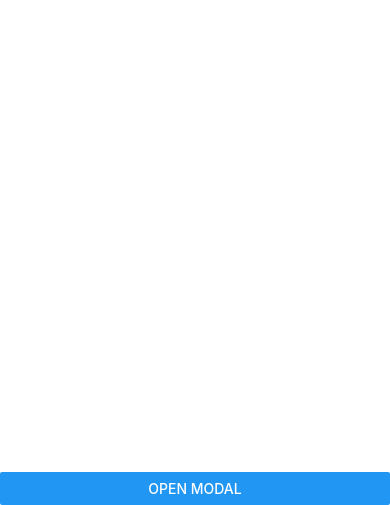
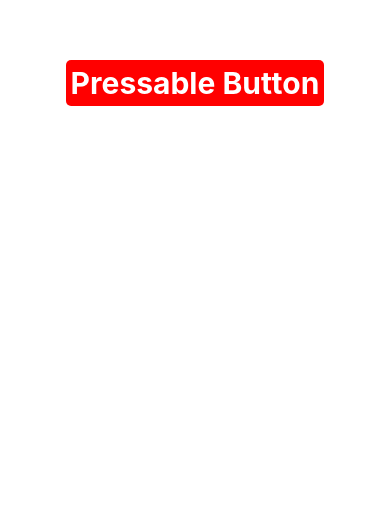
Before and after one commit to gopalkushwah/React-Native, a React Native app: screen / in a window 390 px wide. Shown: the part 339-844 px from the top of the page. Built offline with nearby package versions, Linux system fonts and the light colour scheme.

Commit message:
Pressable - creating button using Pressable

```diff
--- a/components/User.tsx
+++ b/components/User.tsx
@@ -1,27 +1,42 @@
-import React, { useState } from 'react'
-import {Button, StyleSheet, View,Modal, Text} from 'react-native';
-
+import React from 'react'
+import {StyleSheet, View, Pressable, Alert, Text} from 'react-native';
+{/*
+    the Pressable component is used to create interactive and touchable elements that respond to user presses and gestures.
+    It allows you to wrap other components and provide touchable behavior to them, similar to buttons, images, or any other view elements.
+    The Pressable component is highly customizable and provides options for handling various touch events.
+*/}
 const User = () => {
-    const [showModal, setShowModal] = useState(false);
-
     return (
         <View style={styles.main}>
-            <Modal
-                transparent={true}
-                visible={showModal}
-                animationType='slide'
-            >
-                <View style={styles.modalView}>
-                    <View style={styles.modalInnerView}>
-                        <Text style={styles.modalText}>Jai Shree Ram 🚩</Text>
-                        <Button title='Close' onPress={()=>setShowModal(false)}></Button>
-                    </View>
-                </View>
-            </Modal>
-            <View
-                style={styles.openModalView}
-            >
-                <Button title='Open Modal' onPress={()=>setShowModal(true)}></Button>
+            <View>
+                <Pressable
+                    onPress={()=>{
+                        Alert.alert("On Press called")
+                    }}
+                    // onLongPress={()=>{
+                    //     Alert.alert("On Long Press called")
+                    // }}
+                    // onPressIn={()=>{
+                    //     Alert.alert("On Press In called")
+                    // }}
+                    // onPressOut={()=>{
+                    //     Alert.alert("On Press Out called")
+                    // }}
+                    android_ripple={{ color: 'pink' }}
+                    style={{
+                        backgroundColor:'red',
+                        borderRadius : 5,
+
+                    }}
+                >
+                    <Text style={{
+                        fontSize : 30,
+                        fontWeight :'bold',
+                        color:'white',
+                        padding : 5,
+
+                    }}>Pressable Button</Text>
+                </Pressable>
             </View>
         </View>
     )
@@ -30,29 +45,11 @@ const User = () => {
 const styles = StyleSheet.create({
     main : {
         flex : 1,
+        justifyContent :'center',
+        alignItems:'center'
+    },
 
-    },
-    openModalView:{
-        flex : 1,
-        justifyContent :'flex-end'
-    },
-    modalView : {
-        flex : 1,
-        justifyContent :'center',
-        alignItems : 'center'
-    },
-    modalInnerView : {
-        backgroundColor : 'white',
-        padding : 30,
-        shadowColor : 'black',
-        elevation : 30,
-        borderRadius : 5
-    },
-    modalText : {
-        color : 'black',
-        marginBottom : 10,
-        fontSize : 30
-    }
+
 })
 
 export default User;
```
